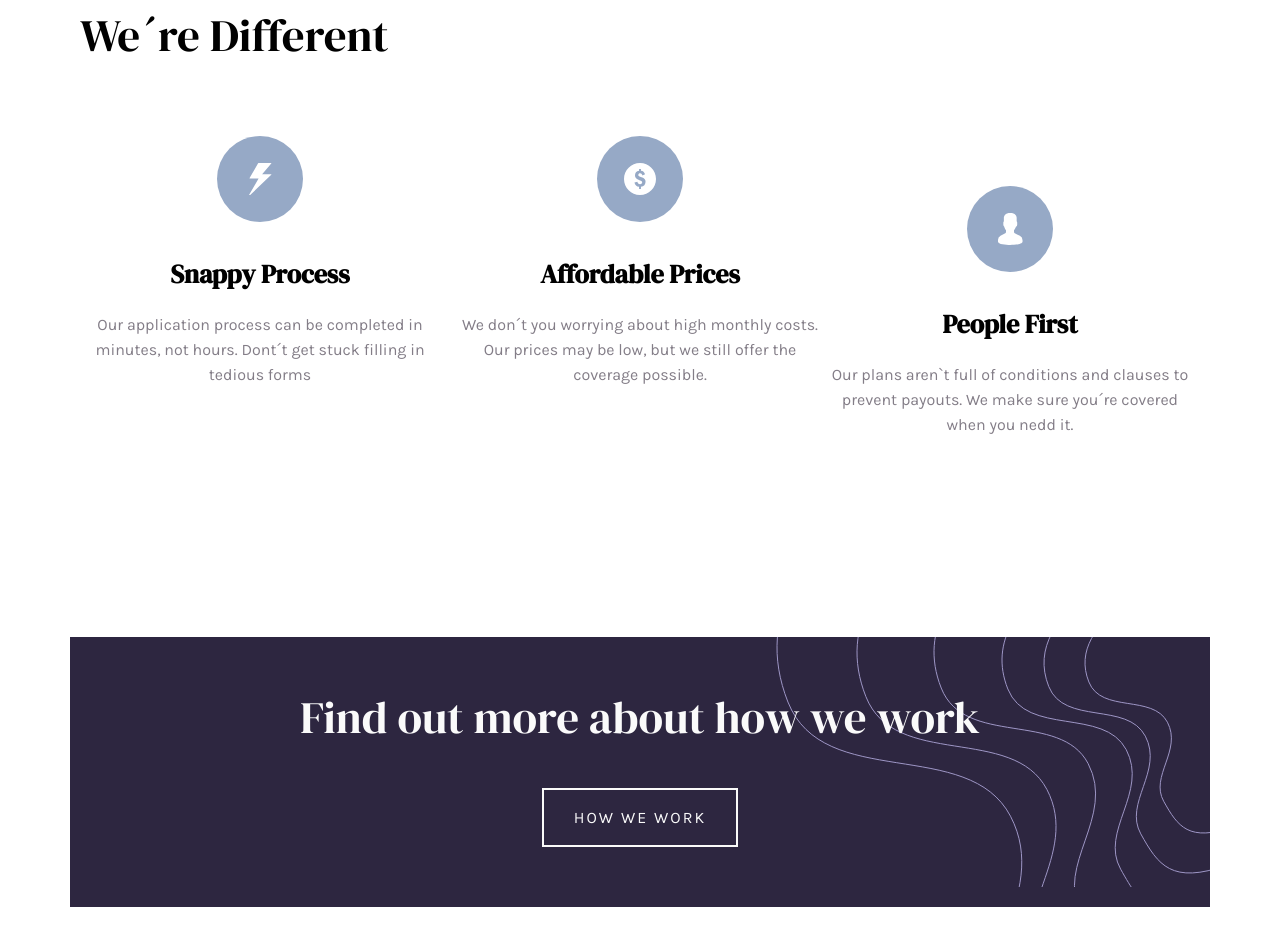
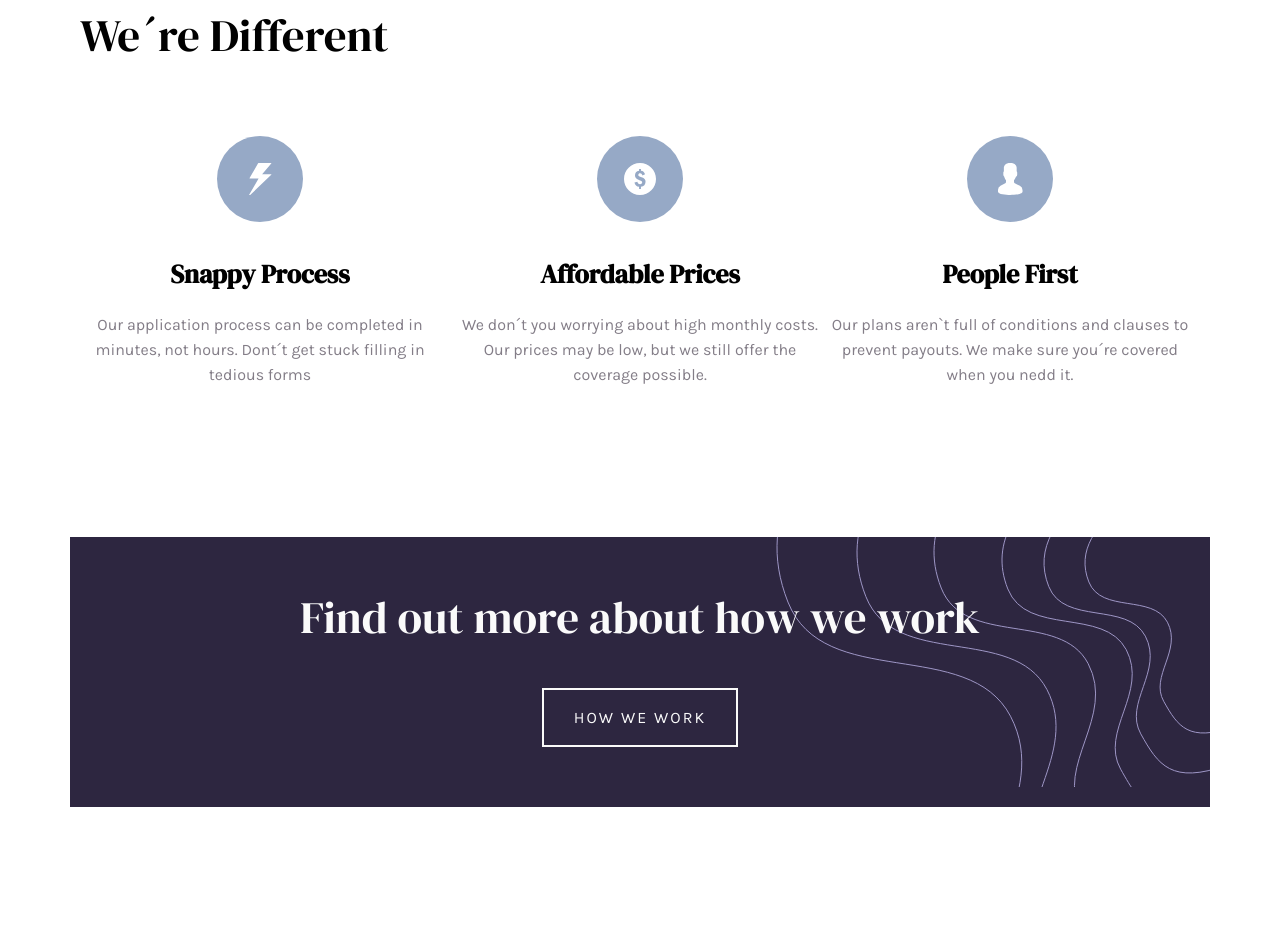
Before and after one commit to higor-costa/pagina-de-destino-insure, a React (Vite) app: page / in a window 1280 px wide. Shown: the part 980-1913 px from the top of the page. Built offline with nearby package versions, Linux system fonts and the light colour scheme.

Commit message:
Remove margem do segundo card

```diff
--- a/src/style/components/Main.module.scss
+++ b/src/style/components/Main.module.scss
@@ -39,6 +39,9 @@
     text-align: center;
     &:nth-child(3) {
       margin: 50px 0;
+      @include device(l) {
+        margin: 0;
+      }
     }
 
     h4 {
```
